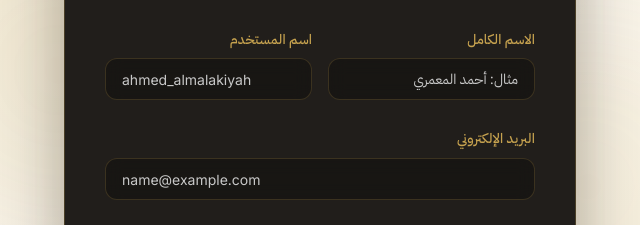
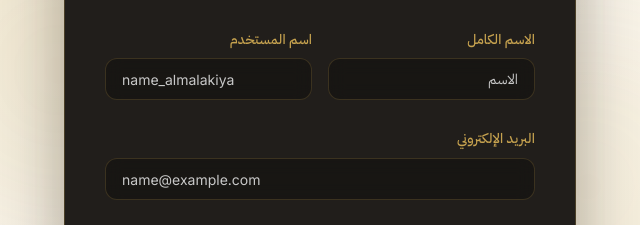
Before and after one commit to Abwtt09/Al-Malakiyah, a plain HTML site: page admin/setup.html in a window 1280 px wide. Shown: the part 272-497 px from the top of the page, 320-960 px from the left. Drawn offline with Linux system fonts and the light colour scheme; a script that the page names is missing.

Commit message:
fix: update placeholders for name and username on setup page

```diff
--- a/admin/setup.html
+++ b/admin/setup.html
@@ -42,14 +42,14 @@
       <!-- Full Name field -->
       <div class="field-group" style="grid-column: span 1;">
         <label class="field-label">الاسم الكامل</label>
-        <input class="field-input" type="text" name="fullName" required placeholder="مثال: أحمد المعمري" style="height:2.625rem; font-size:0.875rem;" />
+        <input class="field-input" type="text" name="fullName" required placeholder="الاسم" style="height:2.625rem; font-size:0.875rem;" />
       </div>
 
       <!-- Username field -->
       <div class="field-group" style="grid-column: span 1;">
         <label class="field-label">اسم المستخدم</label>
         <input class="field-input" type="text" name="username" required dir="ltr" autocapitalize="off" autocorrect="off"
-          spellcheck="false" placeholder="ahmed_almalakiyah" style="height:2.625rem; font-size:0.875rem;" />
+          spellcheck="false" placeholder="name_almalakiya" style="height:2.625rem; font-size:0.875rem;" />
       </div>
 
       <!-- Email field -->
```
